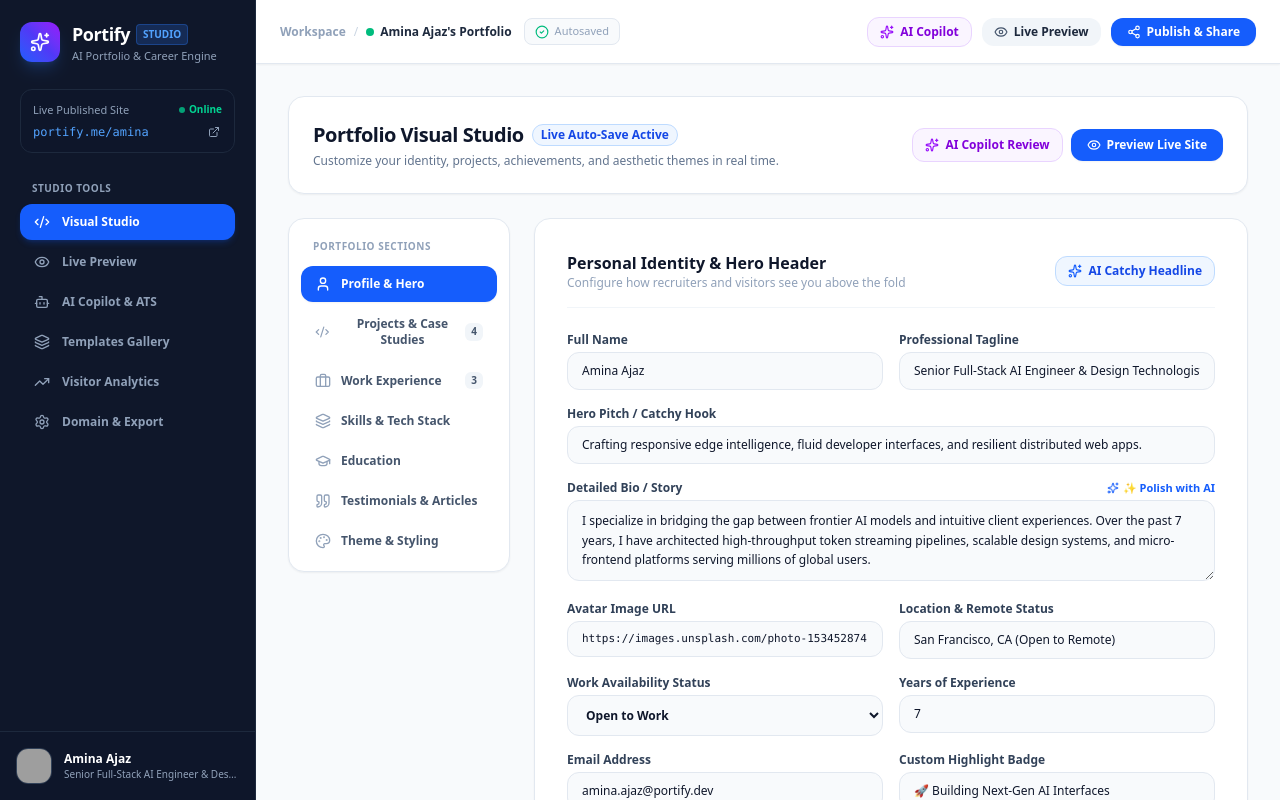
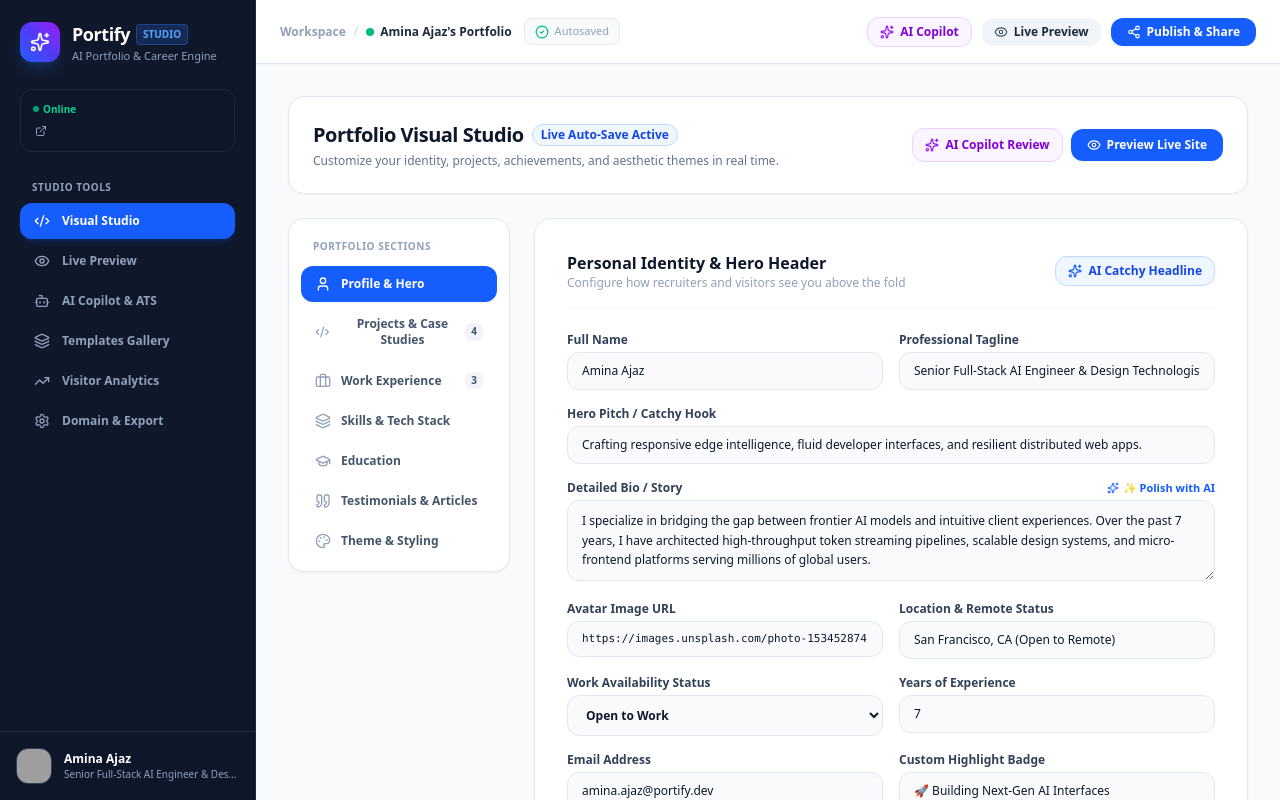
Before and after one commit to Ami765/Protify, a React (Vite) app: page / in a window 1280 px wide. Built offline with nearby package versions, Linux system fonts and the light colour scheme; grey boxes are pictures that could not be loaded.

Commit message:
feat: make changes in sidebar

```diff
--- a/src/components/Sidebar.tsx
+++ b/src/components/Sidebar.tsx
@@ -57,13 +57,11 @@ export const Sidebar: React.FC<SidebarProps> = ({
         {/* Live Published Status Pill */}
         <div className="bg-slate-900/90 border border-slate-800 p-3 rounded-xl space-y-1.5">
           <div className="flex items-center justify-between text-[11px]">
-            <span className="text-slate-400 font-medium">Live Published Site</span>
             <span className="flex items-center gap-1 text-emerald-400 font-bold text-[10px]">
               <span className="w-1.5 h-1.5 rounded-full bg-emerald-400 animate-pulse"></span> Online
             </span>
           </div>
           <div className="flex items-center justify-between font-mono text-xs text-blue-400 truncate">
-            <span className="truncate">portify.me/{portfolioData.profile.name.toLowerCase().split(' ')[0]}</span>
             <button
               onClick={() => setActiveTab('preview')}
               className="text-slate-400 hover:text-white p-0.5 cursor-pointer"
```
